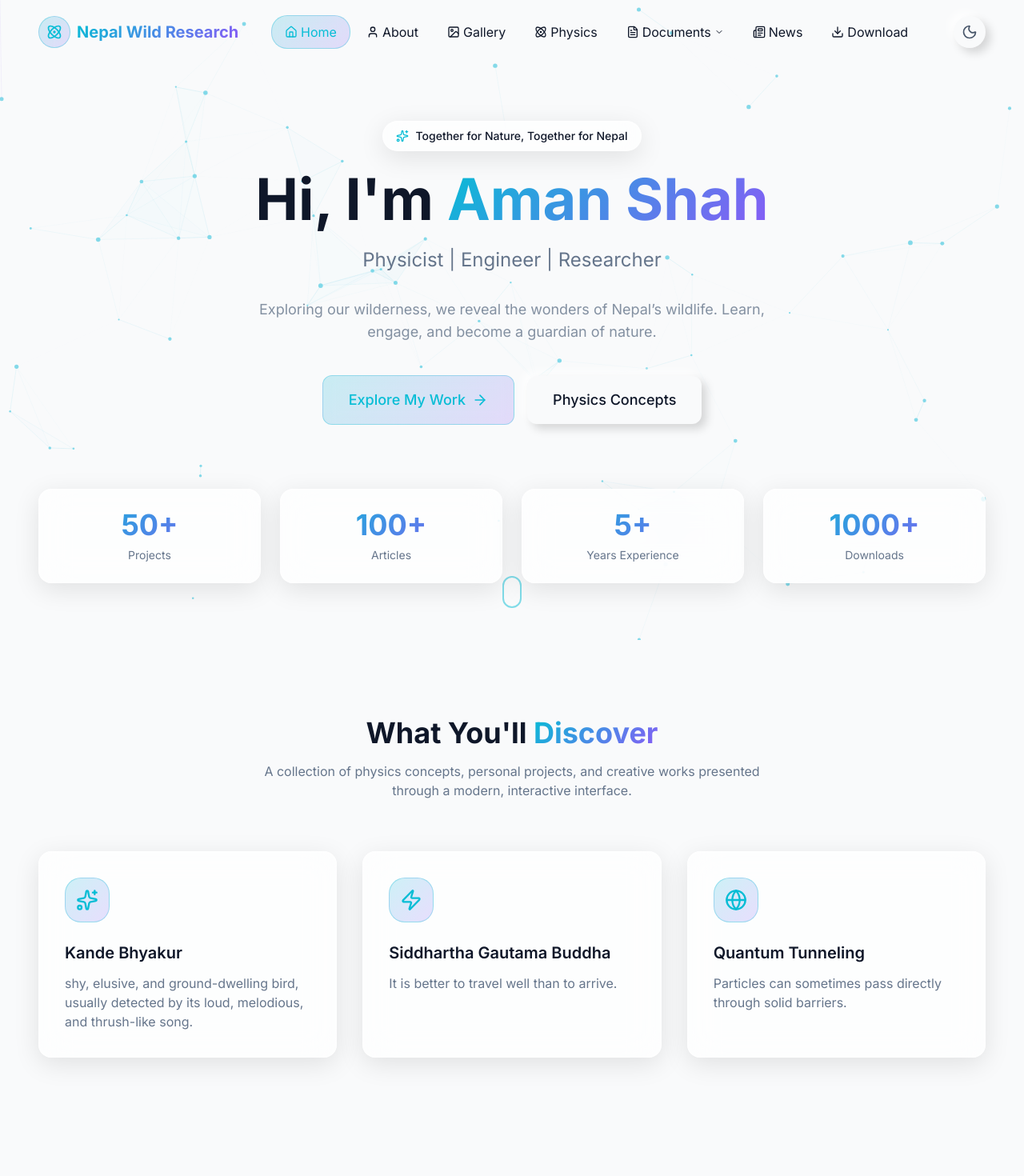
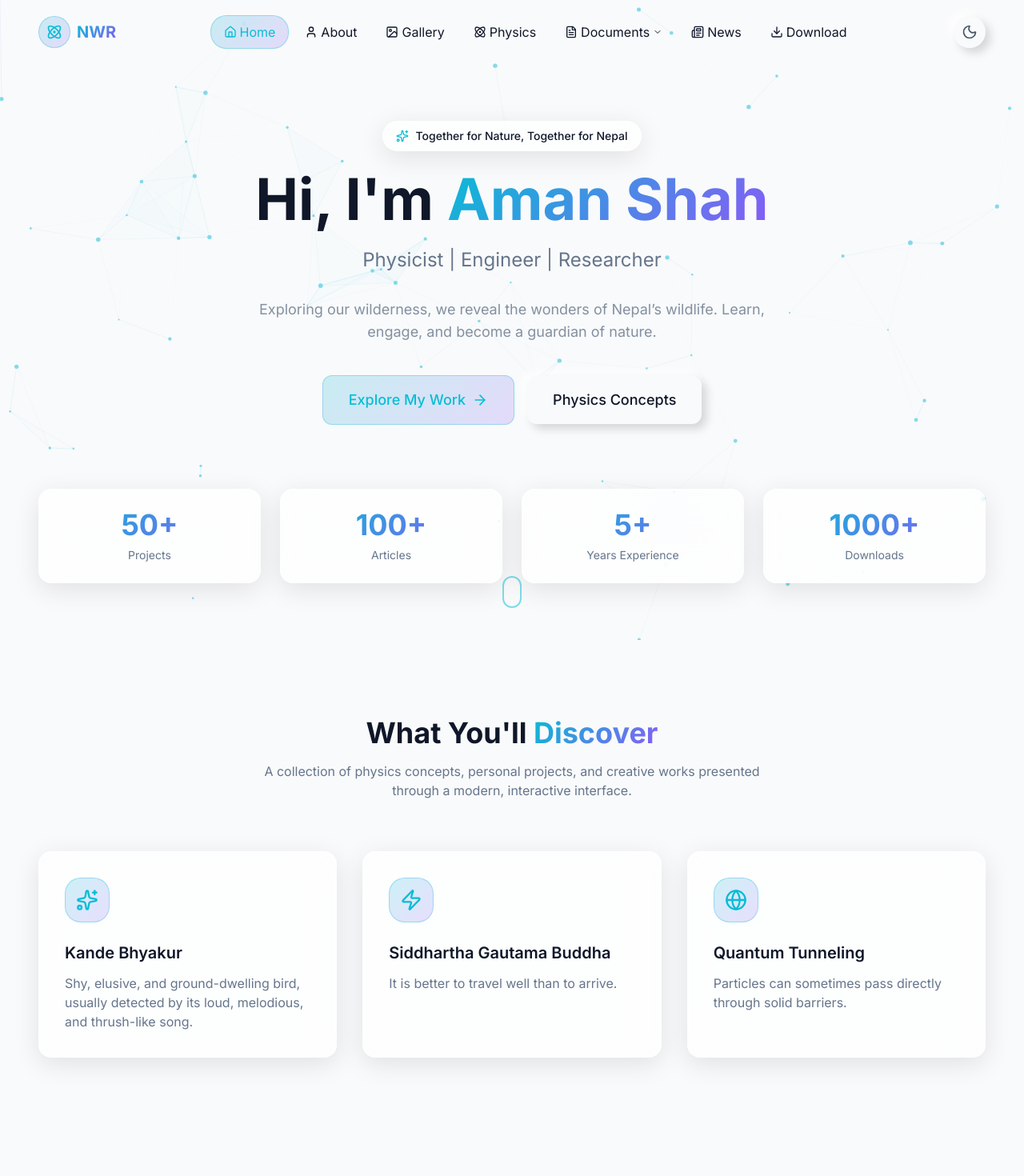
Before and after one commit to anwavshah-blip/amnserver, a React (Vite) app: page /#/ in a window 1280 px wide. Shown: the top 1470 px of the page at 80% size. Built offline with nearby package versions, Linux system fonts and the light colour scheme.

Commit message:
Website update

```diff
--- a/src/components/Navigation.tsx
+++ b/src/components/Navigation.tsx
@@ -76,7 +76,7 @@ export default function Navigation() {
                 <Atom className="w-5 h-5" />
               </div>
               <span className="text-xl font-bold gradient-text hidden sm:block">
-                Nepal Wild Research
+                NWR
               </span>
             </Link>
 
--- a/src/pages/Home.tsx
+++ b/src/pages/Home.tsx
@@ -9,7 +9,7 @@ const features = [
   {
     icon: Sparkles,
     title: 'Kande Bhyakur',
-    description: 'shy, elusive, and ground-dwelling bird, usually detected by its loud, melodious, and thrush-like song.',
+    description: 'Shy, elusive, and ground-dwelling bird, usually detected by its loud, melodious, and thrush-like song.',
   },
   {
     icon: Zap,
```
Also changed, not shown: 4 other files (tests, documents, lock files or other folders).
